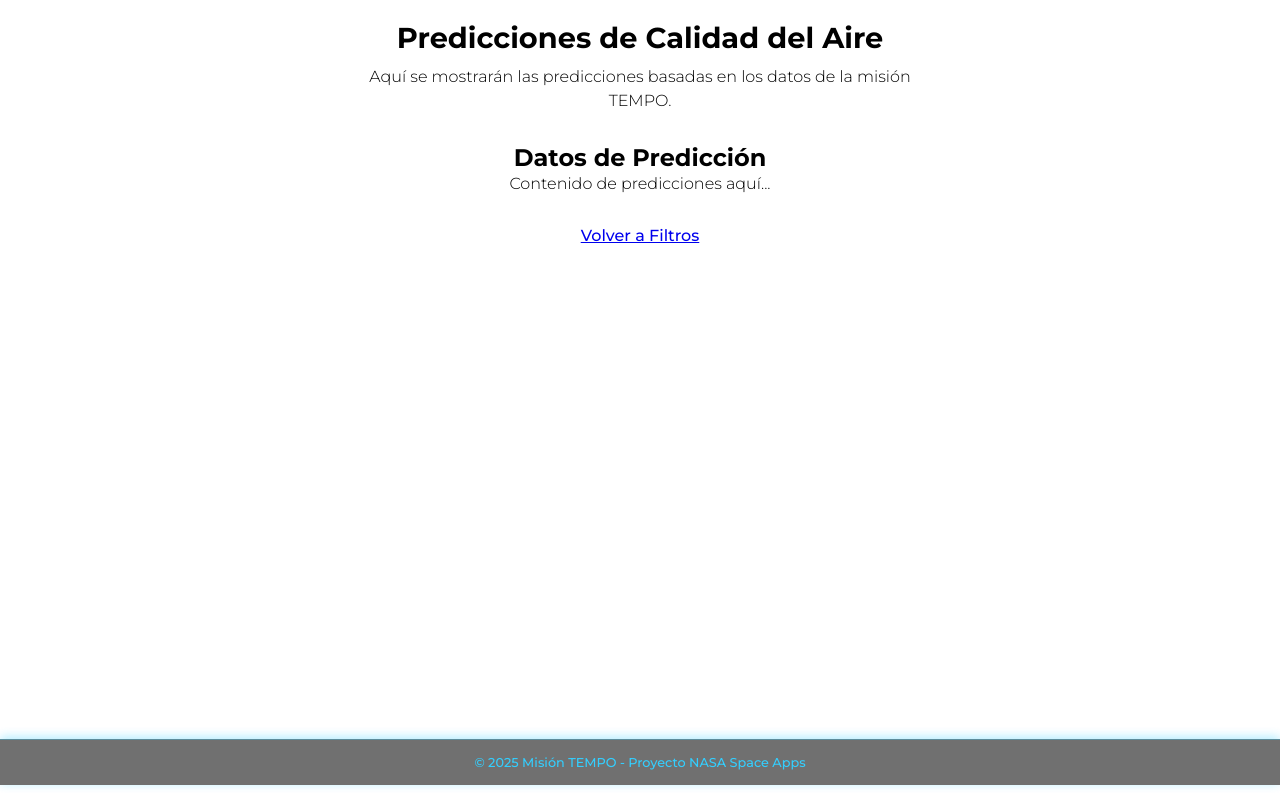
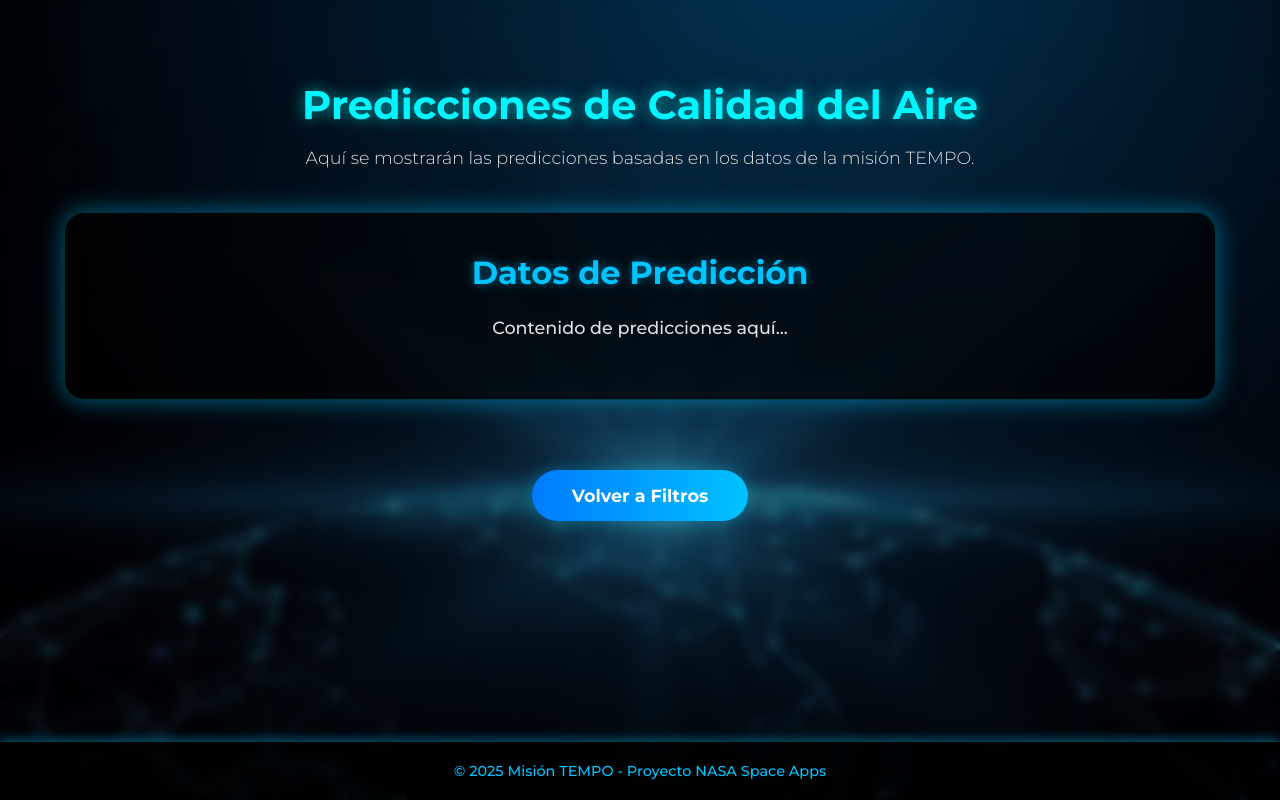
Before and after one commit to 0Kelly087/Nasa-Space-App-Challenger-2025, a Django app: page /predicciones/ in a window 1280 px wide. Run offline with Django 5.2, Linux system fonts and the light colour scheme.

Commit message:
Estilos de predicciones.html

```diff
--- a/apps/core/templates/core/filtros.html
+++ b/apps/core/templates/core/filtros.html
@@ -22,8 +22,7 @@
 
   <div class="container filtros-container">
     <h1>Centro de Filtros de la Misión TEMPO</h1>
-    <p>Selecciona una localidad de Bogotá para obtener información detallada sobre la calidad del aire y condiciones
-      atmosféricas.</p>
+    <p>Selecciona una localidad de Bogotá para obtener información detallada.</p>
 
     <!-- Barra de Filtros -->
     <div class="barra-filtros">
@@ -65,6 +64,8 @@
           <h2 id="tituloLocalidad"></h2>
           <p id="infoLocalidad"></p>
         </div>
+        <p>Dale clic en continuar con las predicciones para conocer las condiciones actules del aire y sus
+          predicciones.</p>
         <a href="{% url 'predicciones' %}" class="btn-prediccion">Continuar con las Predicciones</a>
       </div>
     </div>
--- a/apps/core/templates/core/predicciones.html
+++ b/apps/core/templates/core/predicciones.html
@@ -8,7 +8,7 @@
 
   <!-- Fuente y CSS principal -->
   <link href="https://fonts.googleapis.com/css2?family=Montserrat:wght@300;500;700&display=swap" rel="stylesheet" />
-  <link rel="stylesheet" type="text/css" href="{% static 'css/style.css' %}">
+  <link rel="stylesheet" type="text/css" href="{% static 'css/predicciones.css' %}">
 </head>
 
 <body>
--- /dev/null
+++ b/static/css/predicciones.css
@@ -0,0 +1,260 @@
+/* =============================
+   ESTILOS GENERALES
+============================= */
+* {
+  margin: 0;
+  padding: 0;
+  box-sizing: border-box;
+  font-family: 'Montserrat', sans-serif;
+}
+
+body {
+  background: url("../images/LogoFondoPrincipal.png") no-repeat center center/cover;
+  min-height: 100vh;
+  display: flex;
+  flex-direction: column;
+  align-items: center;
+  justify-content: space-between;
+  color: white;
+  overflow-x: hidden;
+  position: relative;
+}
+
+/* Overlay de fondo */
+body::before {
+  content: '';
+  position: fixed;
+  inset: 0;
+  background: rgba(0, 0, 0, 0.5);
+  backdrop-filter: blur(6px);
+  z-index: 0;
+}
+
+/* =============================
+   ANIMACIONES
+============================= */
+@keyframes fadeDown {
+  0% {
+    opacity: 0;
+    transform: translateY(-40px);
+  }
+  100% {
+    opacity: 1;
+    transform: translateY(0);
+  }
+}
+
+@keyframes fadeIn {
+  from {
+    opacity: 0;
+    transform: scale(0.95);
+  }
+  to {
+    opacity: 1;
+    transform: scale(1);
+  }
+}
+
+@keyframes bounce {
+  0%, 20%, 50%, 80%, 100% {
+    transform: translateY(0);
+  }
+  40% {
+    transform: translateY(-10px);
+  }
+  60% {
+    transform: translateY(-5px);
+  }
+}
+
+/* =============================
+   CONTENEDOR PRINCIPAL
+============================= */
+.container {
+  position: relative;
+  z-index: 2;
+  text-align: center;
+  width: 90%;
+  max-width: 1200px;
+  margin: 80px auto 40px;
+  animation: fadeDown 1.5s ease forwards;
+}
+
+.container h1 {
+  font-size: 2.5em;
+  margin-bottom: 15px;
+  font-weight: 700;
+  text-shadow: 0 0 15px rgba(0, 255, 255, 0.6);
+  color: #00f5ff;
+  animation: fadeDown 1.5s ease;
+}
+
+.container > p {
+  max-width: 700px;
+  margin: 0 auto 40px;
+  font-weight: 300;
+  font-size: 1.1em;
+  line-height: 1.6;
+  color: #ddd;
+  animation: fadeDown 2s ease;
+}
+
+/* =============================
+   CONTENEDOR DE PREDICCIONES
+============================= */
+.predicciones-container {
+  background: rgba(0, 0, 0, 0.6);
+  border-radius: 20px;
+  padding: 40px;
+  margin: 40px auto;
+  box-shadow: 0 0 25px rgba(0, 195, 255, 0.5);
+  animation: fadeIn 1.8s ease;
+  border: 1px solid rgba(0, 243, 255, 0.2);
+}
+
+.predicciones-container h2 {
+  font-size: 2em;
+  color: #00c3ff;
+  margin-bottom: 20px;
+  text-shadow: 0 0 10px rgba(0, 195, 255, 0.5);
+}
+
+.predicciones-container p {
+  font-size: 1.1em;
+  line-height: 1.8;
+  color: #e0e0e0;
+  margin-bottom: 15px;
+}
+
+/* =============================
+   BOTÓN VOLVER
+============================= */
+.btn-volver {
+  display: inline-block;
+  background: linear-gradient(90deg, #007bff, #00c3ff);
+  color: white;
+  padding: 15px 40px;
+  font-size: 1.1em;
+  font-weight: 600;
+  border-radius: 30px;
+  text-decoration: none;
+  cursor: pointer;
+  transition: all 0.3s ease;
+  margin-top: 30px;
+  box-shadow: 0 0 15px rgba(0, 195, 255, 0.3);
+  animation: fadeDown 2.5s ease;
+}
+
+.btn-volver:hover {
+  background: linear-gradient(90deg, #00c3ff, #007bff);
+  box-shadow: 0 0 25px rgba(0, 195, 255, 0.6);
+  transform: scale(1.05);
+}
+
+.btn-volver:active {
+  animation: bounce 0.4s;
+}
+
+/* =============================
+   PIE DE PÁGINA
+============================= */
+footer {
+  position: relative;
+  z-index: 2;
+  width: 100%;
+  text-align: center;
+  padding: 20px 0;
+  background: rgba(0, 0, 0, 0.7);
+  color: #00c3ff;
+  font-size: 0.9em;
+  box-shadow: 0 -2px 10px rgba(0, 195, 255, 0.4);
+  border-top: 1px solid rgba(0, 195, 255, 0.3);
+  animation: fadeDown 1.5s ease;
+  margin-top: auto;
+}
+
+/* =============================
+   SECCIONES DE DATOS (OPCIONAL)
+============================= */
+.datos-grid {
+  display: grid;
+  grid-template-columns: repeat(auto-fit, minmax(280px, 1fr));
+  gap: 25px;
+  margin-top: 30px;
+}
+
+.dato-card {
+  background: rgba(255, 255, 255, 0.08);
+  padding: 25px;
+  border-radius: 15px;
+  border: 1px solid rgba(0, 195, 255, 0.2);
+  transition: all 0.3s ease;
+}
+
+.dato-card:hover {
+  background: rgba(255, 255, 255, 0.12);
+  box-shadow: 0 0 20px rgba(0, 195, 255, 0.4);
+  transform: translateY(-5px);
+}
+
+.dato-card h3 {
+  color: #00f5ff;
+  font-size: 1.3em;
+  margin-bottom: 10px;
+}
+
+.dato-card p {
+  color: #ccc;
+  font-size: 0.95em;
+}
+
+/* =============================
+   RESPONSIVE DESIGN
+============================= */
+@media (max-width: 768px) {
+  .container h1 {
+    font-size: 1.8em;
+  }
+
+  .container > p {
+    font-size: 0.95em;
+    padding: 0 15px;
+  }
+
+  .predicciones-container {
+    padding: 25px 20px;
+  }
+
+  .predicciones-container h2 {
+    font-size: 1.5em;
+  }
+
+  .predicciones-container p {
+    font-size: 1em;
+  }
+
+  .btn-volver {
+    padding: 12px 30px;
+    font-size: 1em;
+  }
+
+  .datos-grid {
+    grid-template-columns: 1fr;
+    gap: 15px;
+  }
+}
+
+@media (max-width: 480px) {
+  .container h1 {
+    font-size: 1.5em;
+  }
+
+  .predicciones-container {
+    padding: 20px 15px;
+  }
+
+  footer {
+    font-size: 0.8em;
+    padding: 15px 10px;
+  }
+}
```
